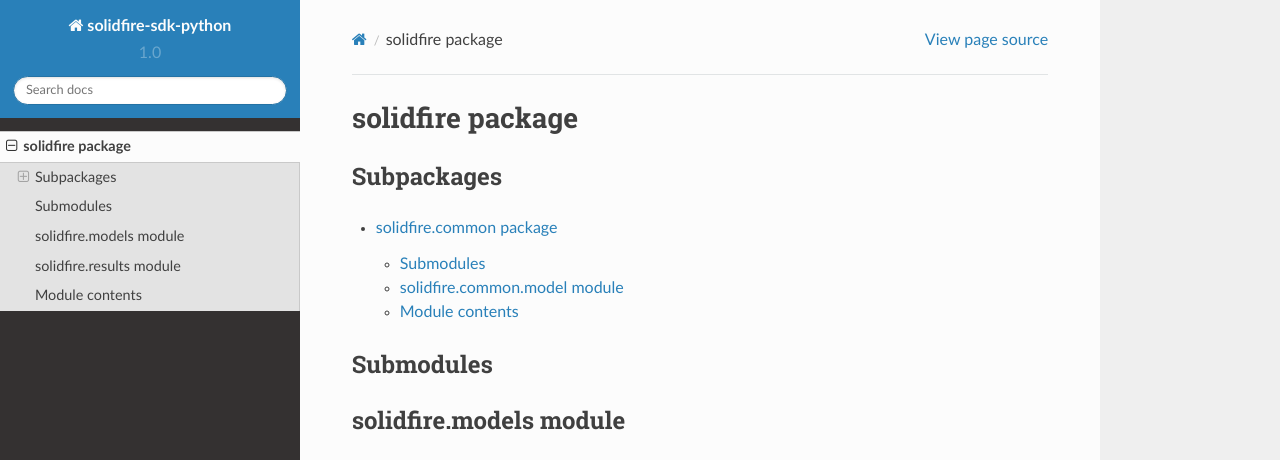
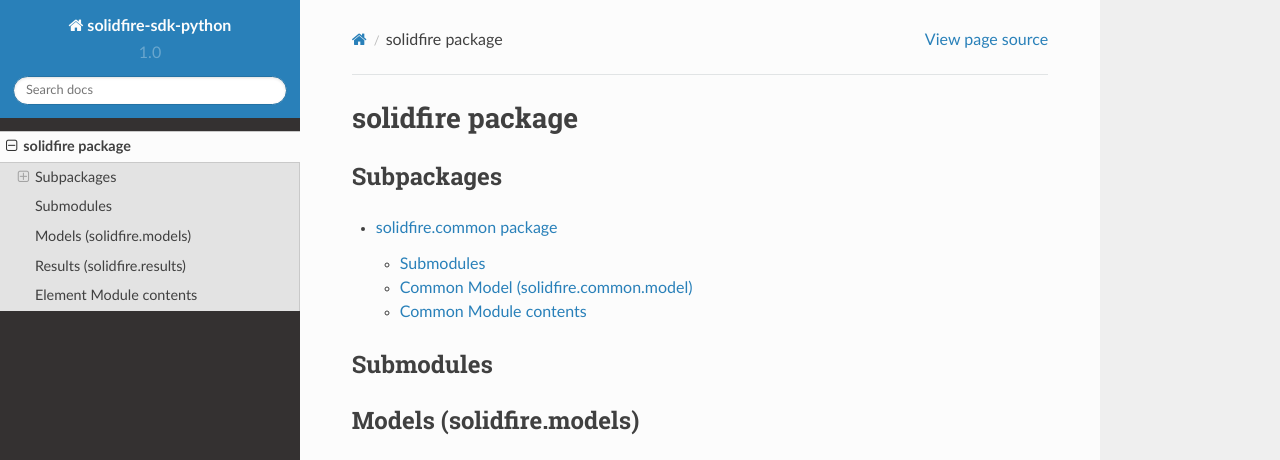
Before and after one commit to solidfire/solidfire-sdk-python, a Sphinx documentation site: the page built from docs/solidfire.rst, in a window 1280 px wide and 1109 px high. Shown: the top 460 px of the window. Built offline with Sphinx 7.4.7 and the Read the Docs theme 2.0.0, drawn with Linux system fonts in a browser that asks for light colours; some of the changed text lies outside the part shown; grey boxes are pictures that could not be loaded.

Commit message:
SDK-186 - fixed module header names + rst formatting error

```diff
--- a/docs/solidfire.common.rst
+++ b/docs/solidfire.common.rst
@@ -4,8 +4,8 @@ solidfire.common package
 Submodules
 ----------
 
-solidfire.common.model module
------------------------------
+Common Model (solidfire.common.model)
+-------------------------------------
 
 .. automodule:: solidfire.common.model
     :members:
@@ -13,8 +13,8 @@ solidfire.common.model module
     :show-inheritance:
 
 
-Module contents
----------------
+Common Module contents
+----------------------
 
 .. automodule:: solidfire.common
     :members:
--- a/docs/solidfire.rst
+++ b/docs/solidfire.rst
@@ -11,16 +11,16 @@ Subpackages
 Submodules
 ----------
 
-solidfire.models module
------------------------
+Models (solidfire.models)
+-------------------------
 
 .. automodule:: solidfire.models
     :members:
     :undoc-members:
     :show-inheritance:
 
-solidfire.results module
-------------------------
+Results (solidfire.results)
+---------------------------
 
 .. automodule:: solidfire.results
     :members:
@@ -28,8 +28,8 @@ solidfire.results module
     :show-inheritance:
 
 
-Module contents
----------------
+Element Module contents
+-----------------------
 
 .. automodule:: solidfire
     :members:
```
